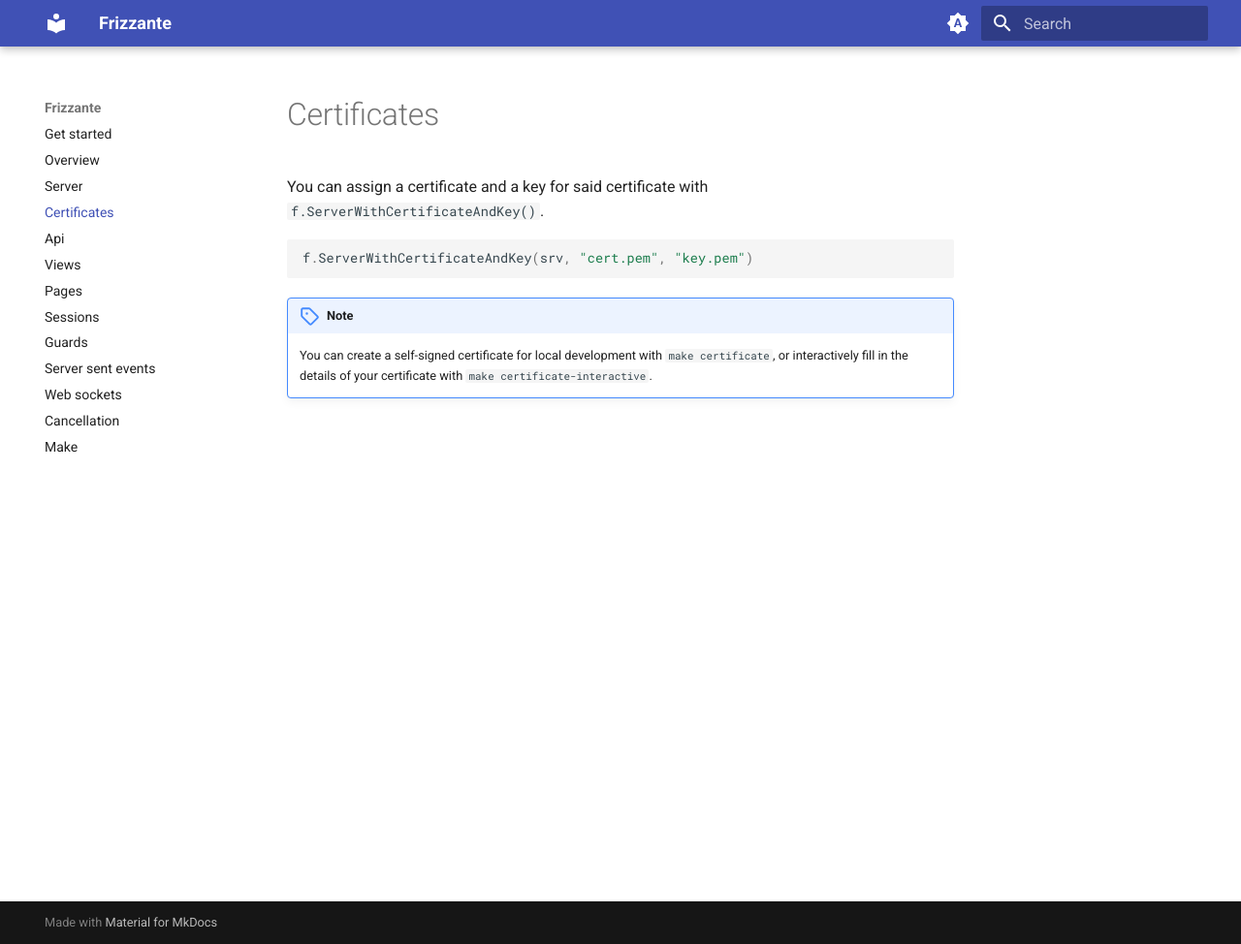
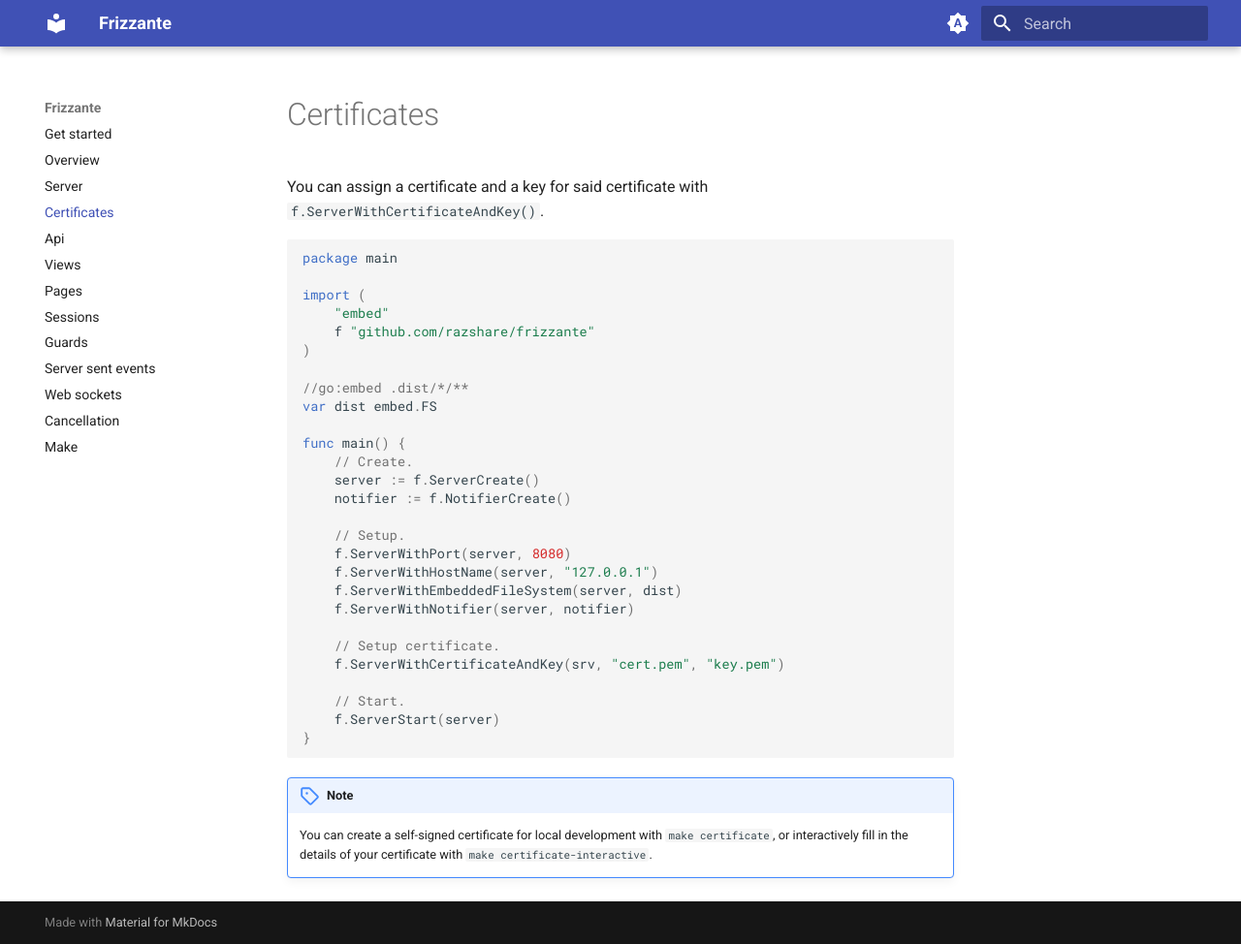
Before and after one commit to razshare/frizzante-docs, an MkDocs documentation site: the page built from docs/certificates.md, in a window 1280 px wide and 974 px high. Shown: the whole window at 97% size. Built offline with MkDocs 1.6.1 and Material for MkDocs 9.7.7, drawn with Linux system fonts in a browser that asks for light colours.

Commit message:
chore(docs): improving examples.

````diff
--- a/docs/certificates.md
+++ b/docs/certificates.md
@@ -1,7 +1,33 @@
 You can assign a certificate and a key for said certificate with `f.ServerWithCertificateAndKey()`.
 
 ```go
-f.ServerWithCertificateAndKey(srv, "cert.pem", "key.pem")
+package main
+
+import (
+	"embed"
+	f "github.com/razshare/frizzante"
+)
+
+//go:embed .dist/*/**
+var dist embed.FS
+
+func main() {
+	// Create.
+	server := f.ServerCreate()
+	notifier := f.NotifierCreate()
+
+	// Setup.
+	f.ServerWithPort(server, 8080)
+	f.ServerWithHostName(server, "127.0.0.1")
+	f.ServerWithEmbeddedFileSystem(server, dist)
+	f.ServerWithNotifier(server, notifier)
+
+    // Setup certificate.
+    f.ServerWithCertificateAndKey(srv, "cert.pem", "key.pem")
+
+	// Start.
+	f.ServerStart(server)
+}
 ```
 
 !!! note
````
